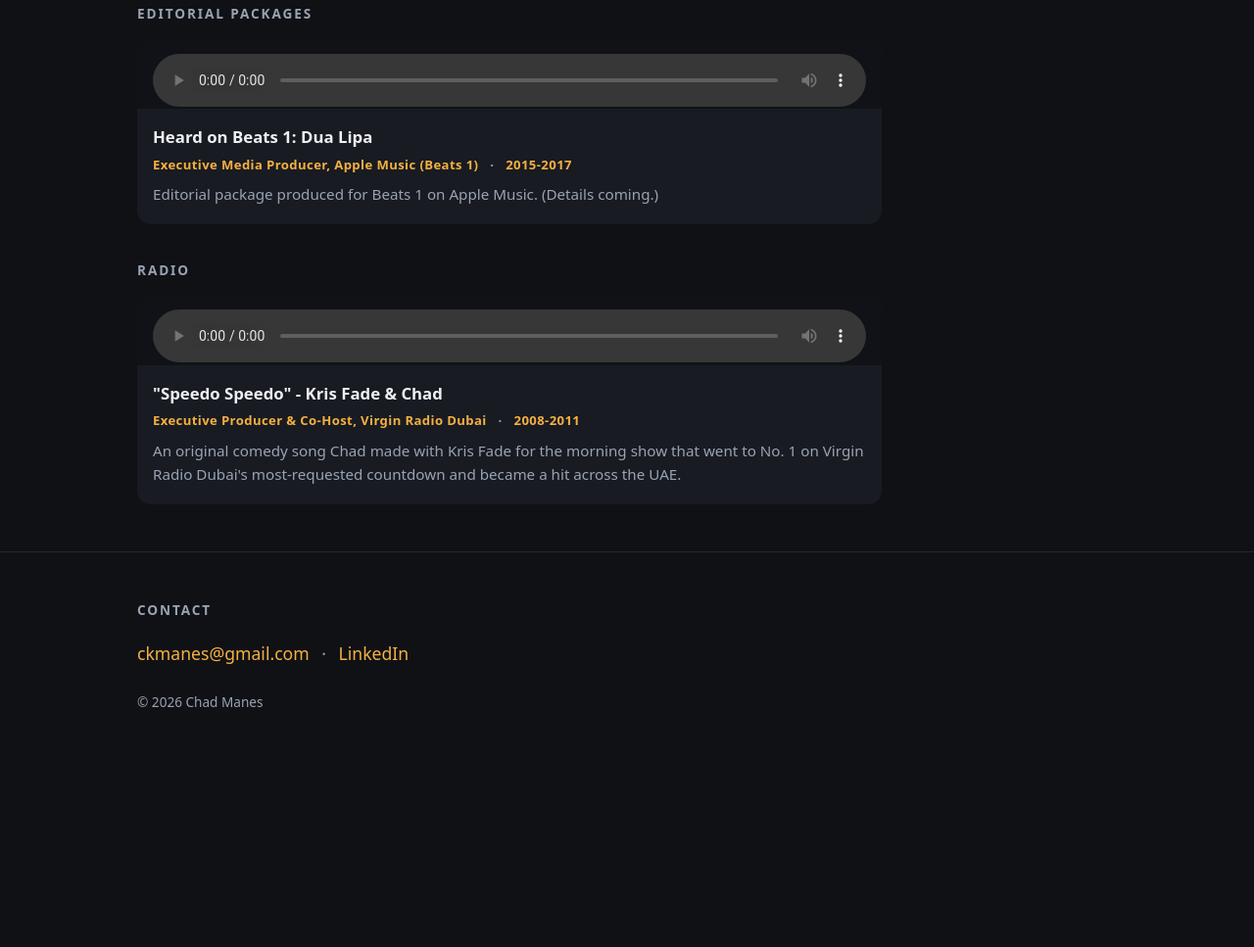
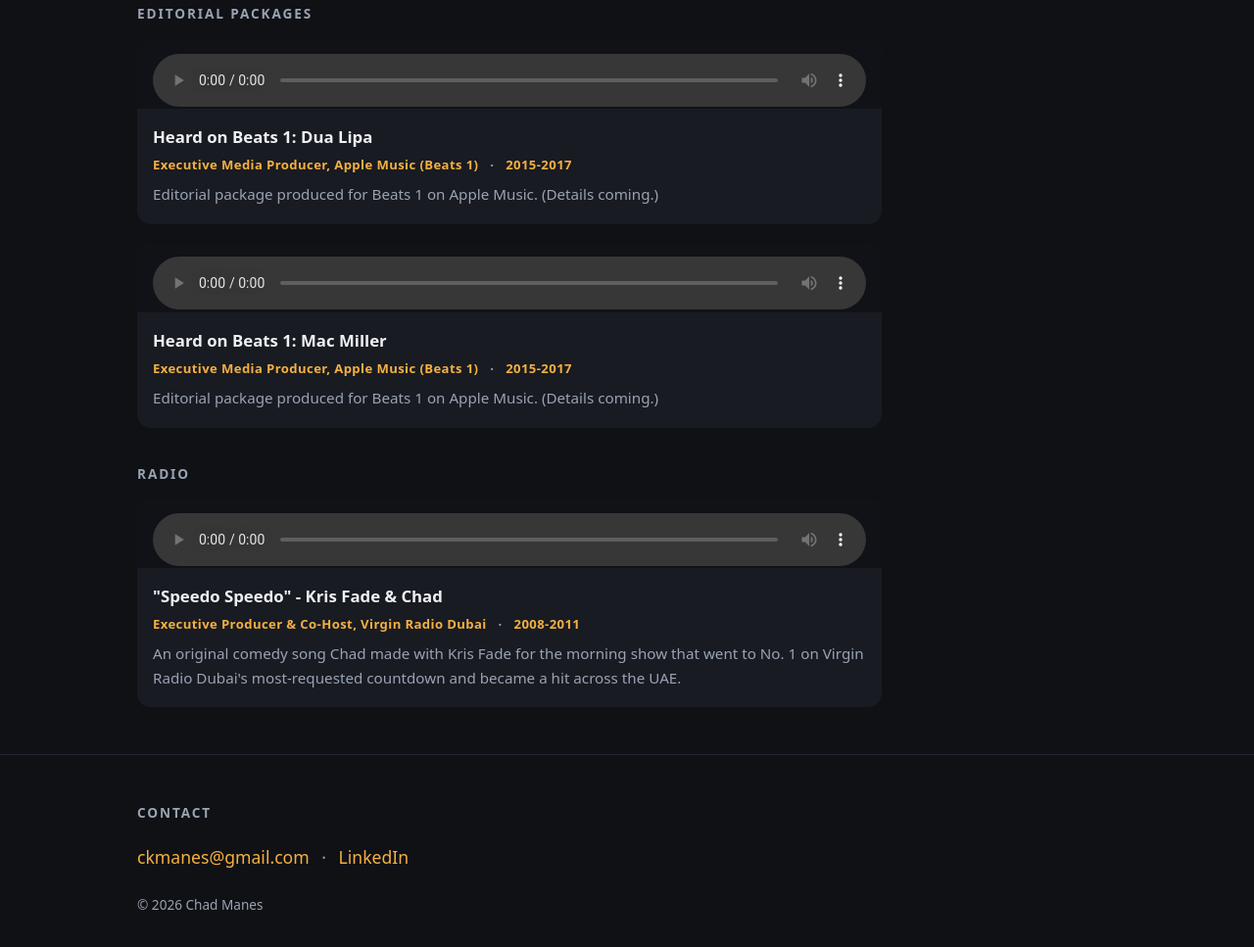
Before and after one commit to chadmanes/chadmanes.github.io, a plain HTML site: page index.html in a window 1280 px wide. Shown: the part 2418-3385 px from the top of the page at 98% size. Before the commit the page ends 3213 px from the top, so only its background shows below. Drawn offline with Linux system fonts and the light colour scheme.

Commit message:
Add the Mac Miller Beats 1 editorial package
Place it after the Dua Lipa card in Editorial Packages, using the same inline audio player.

Co-authored-by: Chad Manes <chadmanes@users.noreply.github.com>

```diff
--- a/index.html
+++ b/index.html
@@ -98,6 +98,16 @@
             <p class="meta">Executive Media Producer, Apple Music (Beats 1) <span class="sep">·</span> 2015-2017</p>
             <p>Editorial package produced for Beats 1 on Apple Music. (Details coming.)</p>
           </article>
+          <article class="card work-card">
+            <div class="audio">
+              <audio controls preload="metadata" aria-label="Heard on Beats 1: Mac Miller">
+                <source src="assets/audio/heard-on-beats1-mac-miller.mp3" type="audio/mpeg">
+              </audio>
+            </div>
+            <h3>Heard on Beats 1: Mac Miller</h3>
+            <p class="meta">Executive Media Producer, Apple Music (Beats 1) <span class="sep">·</span> 2015-2017</p>
+            <p>Editorial package produced for Beats 1 on Apple Music. (Details coming.)</p>
+          </article>
         </div>
       </div>
 
```
Also changed, not shown: 1 other file.
